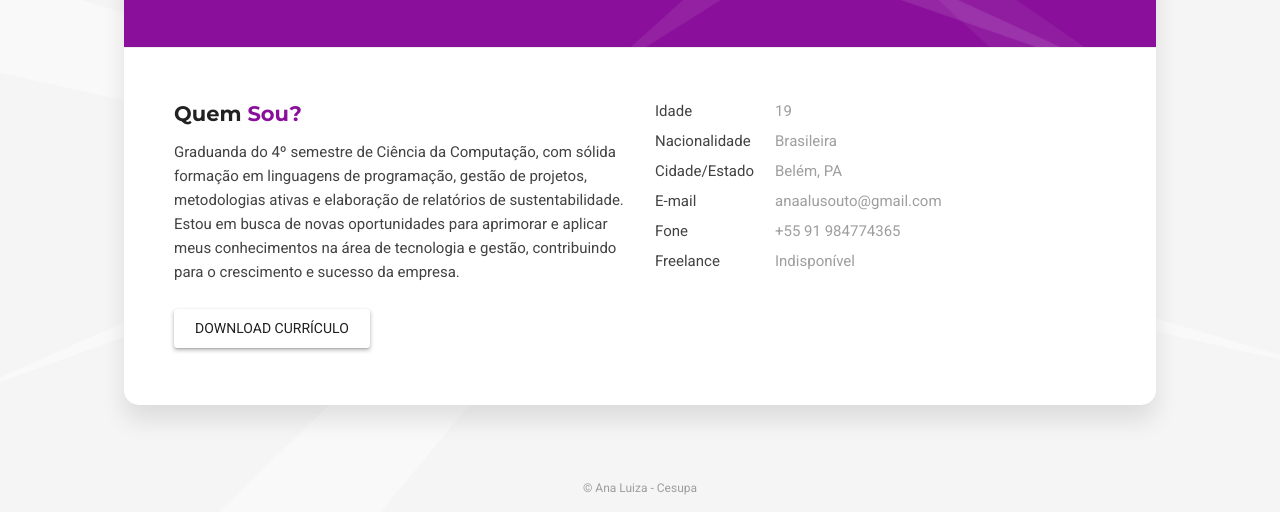
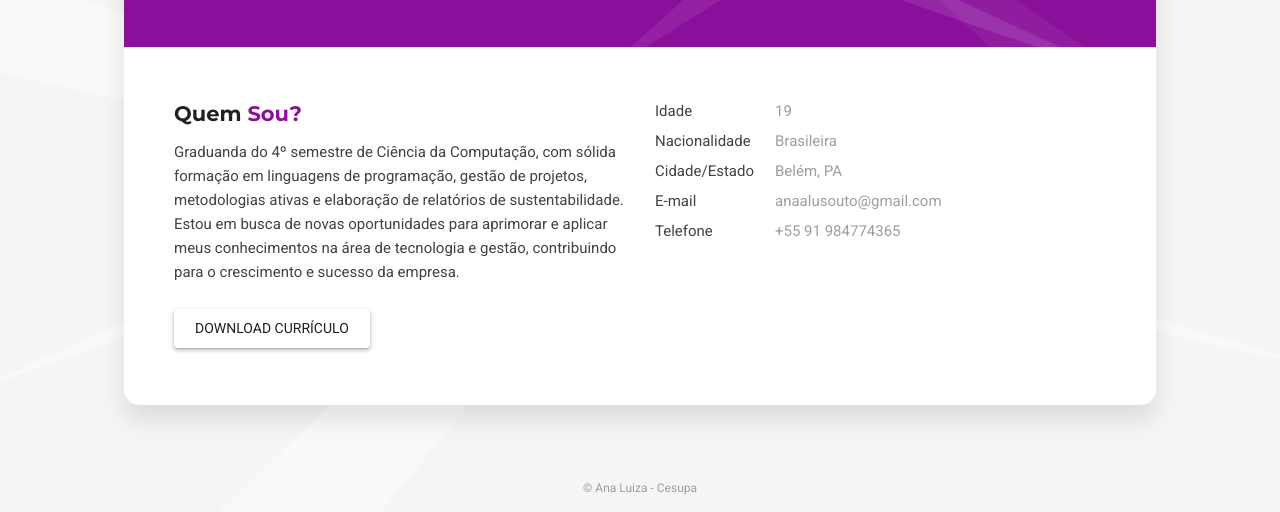
Before and after one commit to anaalusouto/curriculo24, a plain HTML site: page index.html in a window 1280 px wide. Shown: the part 288-800 px from the top of the page. Drawn offline with Linux system fonts and the light colour scheme; a web font is replaced by a local one.

Commit message:
Update index.html

```diff
--- a/index.html
+++ b/index.html
@@ -133,8 +133,8 @@
                         <li><span class="title">Nacionalidade</span><span class="value">Brasileira</span></li>
                         <li><span class="title">Cidade/Estado</span><span class="value">Belém, PA</span></li>
                         <li><span class="title">E-mail</span><span class="value">anaalusouto@gmail.com</span></li>
-                        <li><span class="title">Fone</span><span class="value">+55 91 984774365</span></li>
-                        <li><span class="title">Freelance</span><span class="value available">Indisponível</span></li>
+                        <li><span class="title">Telefone</span><span class="value">+55 91 984774365</span></li>
+
                       </ul>
                     </div>
 
```
